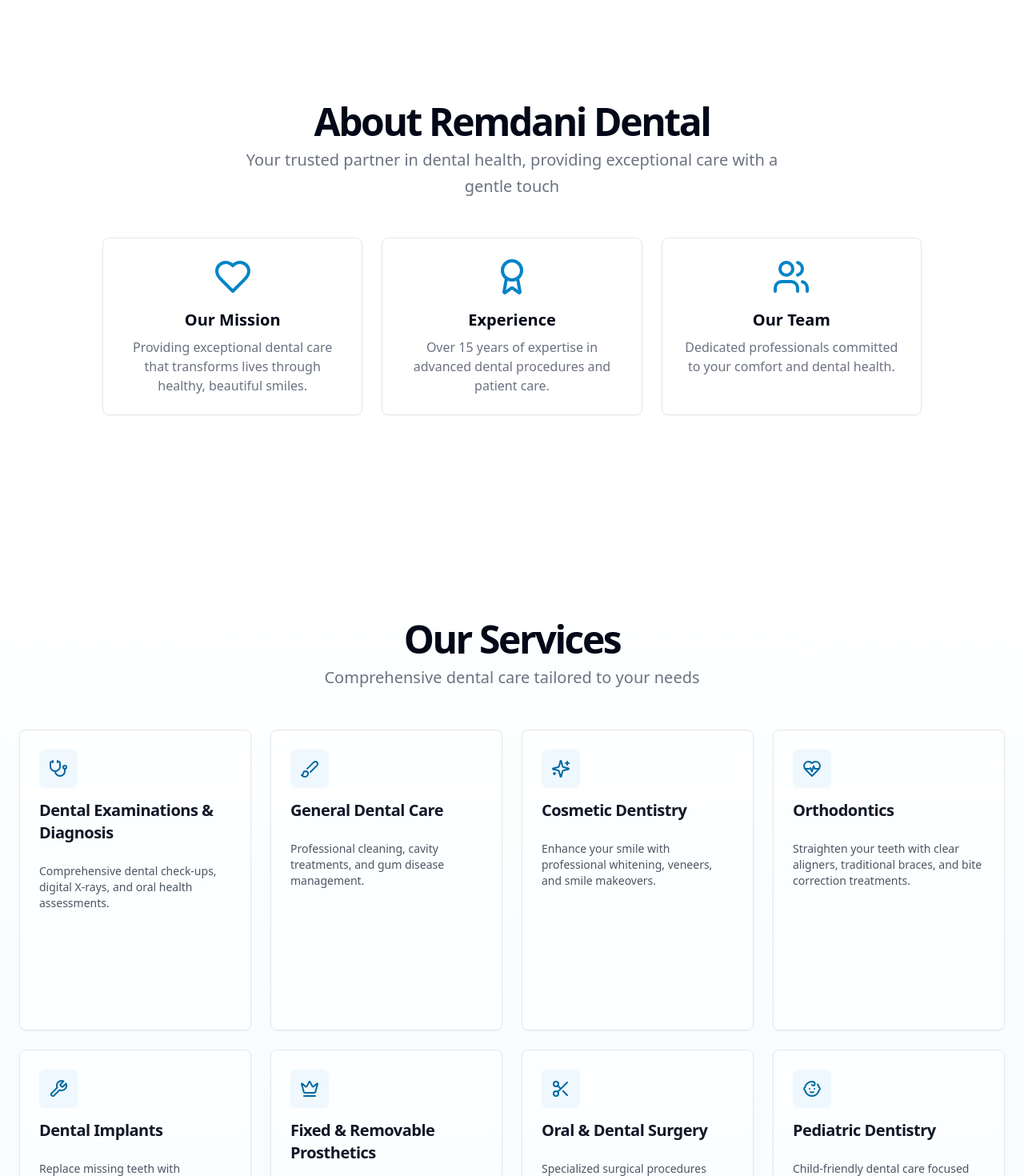
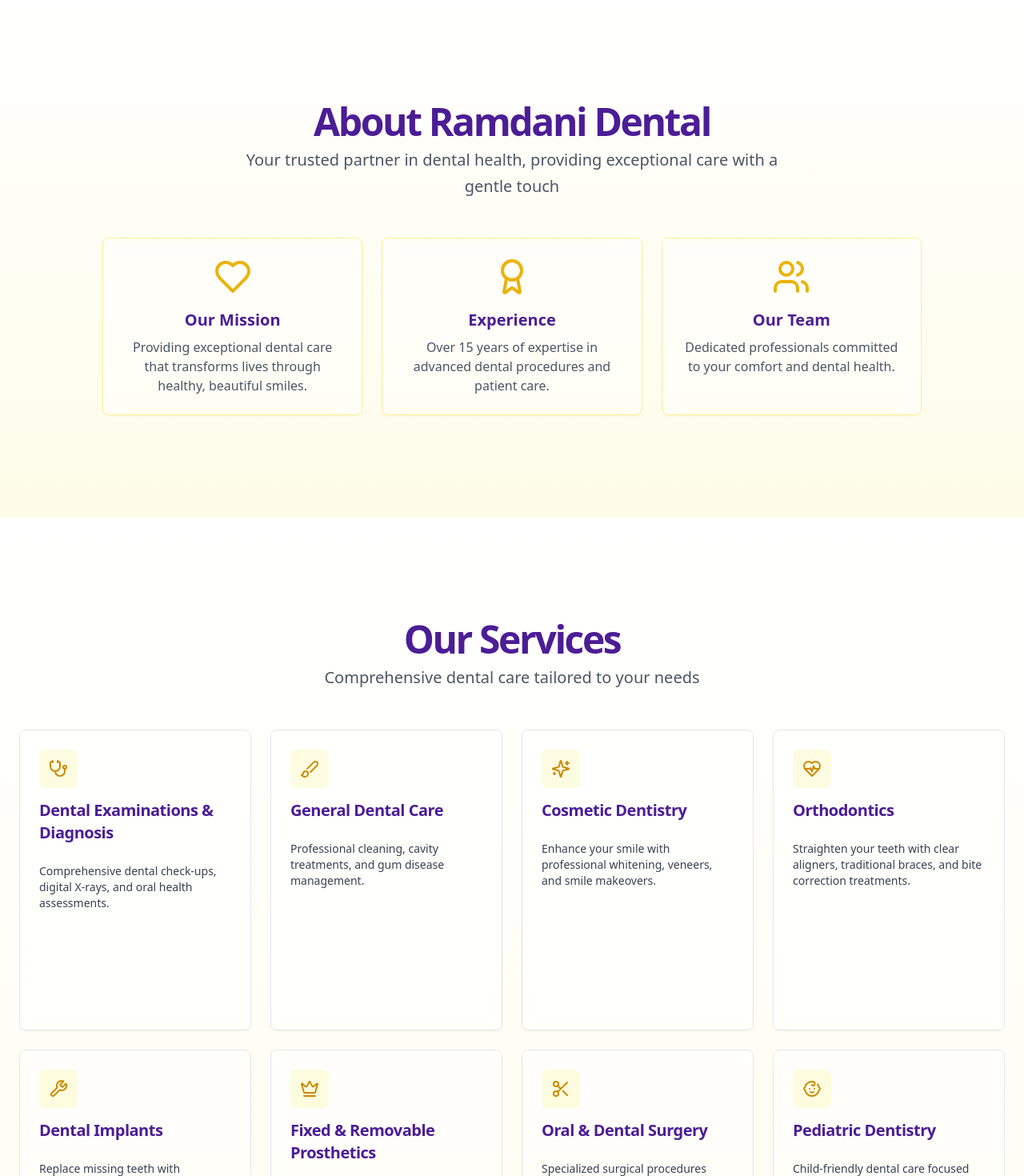
Before and after one commit to xCyberpunkx/dental-desk-oasis, a React (Vite) app: page / in a window 1280 px wide. Shown: the part 800-2270 px from the top of the page at 80% size. Built offline with nearby package versions, Linux system fonts and the light colour scheme.

Commit message:
Refactor: Change layout
The layout was changed.

```diff
--- a/src/components/AboutSection.tsx
+++ b/src/components/AboutSection.tsx
@@ -4,36 +4,36 @@ import { Heart, Award, Users } from "lucide-react";
 
 export function AboutSection() {
   return (
-    <section id="about" className="w-full py-12 md:py-24 lg:py-32 bg-white">
+    <section id="about" className="w-full py-12 md:py-24 lg:py-32 bg-gradient-to-b from-white to-dental-50">
       <div className="container px-4 md:px-6">
         <div className="flex flex-col items-center justify-center space-y-4 text-center">
           <div className="space-y-2">
-            <h2 className="text-3xl font-bold tracking-tighter sm:text-4xl md:text-5xl">About Remdani Dental</h2>
-            <p className="mx-auto max-w-[700px] text-gray-500 md:text-xl/relaxed lg:text-base/relaxed xl:text-xl/relaxed">
+            <h2 className="text-3xl font-bold tracking-tighter sm:text-4xl md:text-5xl text-purple-900">About Ramdani Dental</h2>
+            <p className="mx-auto max-w-[700px] text-gray-600 md:text-xl/relaxed lg:text-base/relaxed xl:text-xl/relaxed">
               Your trusted partner in dental health, providing exceptional care with a gentle touch
             </p>
           </div>
         </div>
         <div className="mx-auto grid max-w-5xl grid-cols-1 gap-6 md:grid-cols-3 mt-12">
-          <Card className="bg-white/50 backdrop-blur-sm">
+          <Card className="bg-white/50 backdrop-blur-sm border-dental-200">
             <CardContent className="flex flex-col items-center p-6 text-center">
-              <Heart className="h-12 w-12 text-dental-600 mb-4" />
-              <h3 className="text-xl font-semibold mb-2">Our Mission</h3>
-              <p className="text-gray-500">Providing exceptional dental care that transforms lives through healthy, beautiful smiles.</p>
+              <Heart className="h-12 w-12 text-dental-500 mb-4" />
+              <h3 className="text-xl font-semibold mb-2 text-purple-900">Our Mission</h3>
+              <p className="text-gray-600">Providing exceptional dental care that transforms lives through healthy, beautiful smiles.</p>
             </CardContent>
           </Card>
-          <Card className="bg-white/50 backdrop-blur-sm">
+          <Card className="bg-white/50 backdrop-blur-sm border-dental-200">
             <CardContent className="flex flex-col items-center p-6 text-center">
-              <Award className="h-12 w-12 text-dental-600 mb-4" />
-              <h3 className="text-xl font-semibold mb-2">Experience</h3>
-              <p className="text-gray-500">Over 15 years of expertise in advanced dental procedures and patient care.</p>
+              <Award className="h-12 w-12 text-dental-500 mb-4" />
+              <h3 className="text-xl font-semibold mb-2 text-purple-900">Experience</h3>
+              <p className="text-gray-600">Over 15 years of expertise in advanced dental procedures and patient care.</p>
             </CardContent>
           </Card>
-          <Card className="bg-white/50 backdrop-blur-sm">
+          <Card className="bg-white/50 backdrop-blur-sm border-dental-200">
             <CardContent className="flex flex-col items-center p-6 text-center">
-              <Users className="h-12 w-12 text-dental-600 mb-4" />
-              <h3 className="text-xl font-semibold mb-2">Our Team</h3>
-              <p className="text-gray-500">Dedicated professionals committed to your comfort and dental health.</p>
+              <Users className="h-12 w-12 text-dental-500 mb-4" />
+              <h3 className="text-xl font-semibold mb-2 text-purple-900">Our Team</h3>
+              <p className="text-gray-600">Dedicated professionals committed to your comfort and dental health.</p>
             </CardContent>
           </Card>
         </div>
--- a/src/components/HeroSection.tsx
+++ b/src/components/HeroSection.tsx
@@ -5,7 +5,7 @@ import { Calendar } from "lucide-react";
 export function HeroSection() {
   return (
     <section className="w-full min-h-screen flex items-center justify-center py-12 md:py-24 lg:py-32 xl:py-48 bg-white bg-[url('https://images.unsplash.com/photo-1629909613654-28e377c37b09?q=80&w=2068&auto=format&fit=crop')] bg-cover bg-center bg-no-repeat">
-      <div className="absolute inset-0 bg-black/40 backdrop-blur-sm" />
+      <div className="absolute inset-0 bg-gradient-to-r from-purple-900/70 to-dental-500/30 backdrop-blur-sm" />
       <div className="container px-4 md:px-6 relative">
         <div className="flex flex-col items-center space-y-4 text-center">
           <div className="space-y-2">
@@ -17,7 +17,7 @@ export function HeroSection() {
             </p>
           </div>
           <div className="space-x-4">
-            <Button className="bg-dental-600 hover:bg-dental-700 animate-float">
+            <Button className="bg-dental-500 hover:bg-dental-600 text-purple-900 font-semibold animate-float">
               <Calendar className="mr-2 h-4 w-4" />
               Book Appointment
             </Button>
--- a/src/components/ServicesSection.tsx
+++ b/src/components/ServicesSection.tsx
@@ -90,8 +90,8 @@ export function ServicesSection() {
       <div className="container px-4 md:px-6 relative">
         <div className="flex flex-col items-center justify-center space-y-4 text-center">
           <div className="space-y-2">
-            <h2 className="text-3xl font-bold tracking-tighter sm:text-4xl md:text-5xl">Our Services</h2>
-            <p className="mx-auto max-w-[700px] text-gray-500 md:text-xl/relaxed lg:text-base/relaxed xl:text-xl/relaxed">
+            <h2 className="text-3xl font-bold tracking-tighter sm:text-4xl md:text-5xl text-purple-900">Our Services</h2>
+            <p className="mx-auto max-w-[700px] text-gray-600 md:text-xl/relaxed lg:text-base/relaxed xl:text-xl/relaxed">
               Comprehensive dental care tailored to your needs
             </p>
           </div>
@@ -107,8 +107,8 @@ export function ServicesSection() {
             >
               <ul className="mt-4 space-y-2 opacity-0 group-hover:opacity-100 transition-opacity duration-300">
                 {category.services.map((service, index) => (
-                  <li key={index} className="text-sm text-gray-600 flex items-start">
-                    <span className="text-dental-600 mr-2">•</span>
+                  <li key={index} className="text-sm text-gray-700 flex items-start">
+                    <span className="text-dental-500 mr-2">•</span>
                     {service}
                   </li>
                 ))}
@@ -123,24 +123,25 @@ export function ServicesSection() {
               alt="Modern dental equipment"
               className="absolute inset-0 w-full h-full object-cover"
             />
+            <div className="absolute inset-0 bg-gradient-to-tr from-purple-900/40 to-transparent"></div>
           </div>
           <div className="space-y-4">
-            <h3 className="text-2xl font-bold">State-of-the-Art Facilities</h3>
+            <h3 className="text-2xl font-bold text-purple-900">State-of-the-Art Facilities</h3>
             <p className="text-gray-600">
               Our clinic is equipped with the latest dental technology to provide you with the highest quality care.
               From digital X-rays to advanced sterilization systems, we ensure your safety and comfort throughout your visit.
             </p>
             <ul className="space-y-2">
               <li className="flex items-center">
-                <HeartPulse className="h-5 w-5 text-dental-600 mr-2" />
+                <HeartPulse className="h-5 w-5 text-dental-500 mr-2" />
                 Advanced Diagnostic Equipment
               </li>
               <li className="flex items-center">
-                <HeartPulse className="h-5 w-5 text-dental-600 mr-2" />
+                <HeartPulse className="h-5 w-5 text-dental-500 mr-2" />
                 Comfortable Treatment Rooms
               </li>
               <li className="flex items-center">
-                <HeartPulse className="h-5 w-5 text-dental-600 mr-2" />
+                <HeartPulse className="h-5 w-5 text-dental-500 mr-2" />
                 Modern Sterilization Systems
               </li>
             </ul>
--- a/src/components/ui/card-service.tsx
+++ b/src/components/ui/card-service.tsx
@@ -18,15 +18,15 @@ export function ServiceCard({ title, description, icon: Icon, className, childre
       "border border-gray-200 bg-white/50 backdrop-blur-sm",
       className
     )}>
-      <div className="absolute inset-0 bg-gradient-to-br from-dental-50/50 to-transparent opacity-0 transition-opacity duration-300 group-hover:opacity-100" />
+      <div className="absolute inset-0 bg-gradient-to-br from-dental-100/50 to-transparent opacity-0 transition-opacity duration-300 group-hover:opacity-100" />
       <CardHeader className="relative">
-        <div className="mb-2 flex h-12 w-12 items-center justify-center rounded-lg bg-dental-100/50 text-dental-700">
+        <div className="mb-2 flex h-12 w-12 items-center justify-center rounded-lg bg-dental-100/50 text-dental-600">
           <Icon className="h-6 w-6" />
         </div>
-        <CardTitle className="text-xl font-semibold text-gray-900">{title}</CardTitle>
+        <CardTitle className="text-xl font-semibold text-purple-900">{title}</CardTitle>
       </CardHeader>
       <CardContent className="relative space-y-2">
-        <CardDescription className="text-gray-600">{description}</CardDescription>
+        <CardDescription className="text-gray-700">{description}</CardDescription>
         {children}
       </CardContent>
     </Card>
--- a/tailwind.config.ts
+++ b/tailwind.config.ts
@@ -54,16 +54,29 @@ export default {
           foreground: "hsl(var(--card-foreground))",
         },
         dental: {
-          50: "#f0f9ff",
-          100: "#e0f2fe",
-          200: "#bae6fd",
-          300: "#7dd3fc",
-          400: "#38bdf8",
-          500: "#0ea5e9",
-          600: "#0284c7",
-          700: "#0369a1",
-          800: "#075985",
-          900: "#0c4a6e",
+          50: "#fefce8",
+          100: "#fef9c3",
+          200: "#fef08a",
+          300: "#fde047",
+          400: "#facc15",
+          500: "#eab308",
+          600: "#ca8a04",
+          700: "#a16207",
+          800: "#854d0e",
+          900: "#713f12",
+        },
+        purple: {
+          50: "#f5f3ff",
+          100: "#ede9fe",
+          200: "#ddd6fe",
+          300: "#c4b5fd",
+          400: "#a78bfa",
+          500: "#8b5cf6",
+          600: "#7c3aed",
+          700: "#6d28d9",
+          800: "#5b21b6",
+          900: "#4c1d95",
+          950: "#2e1065",
         },
       },
       borderRadius: {
```
Also changed, not shown: src/components/ContactSection.tsx (+18 -17 lines), src/components/Footer.tsx (+20 -14 lines), src/components/Navigation.tsx (+9 -4 lines), public/lovable-uploads/f48b8964-576f-43d6-b6b5-26309febba51.png (added).
